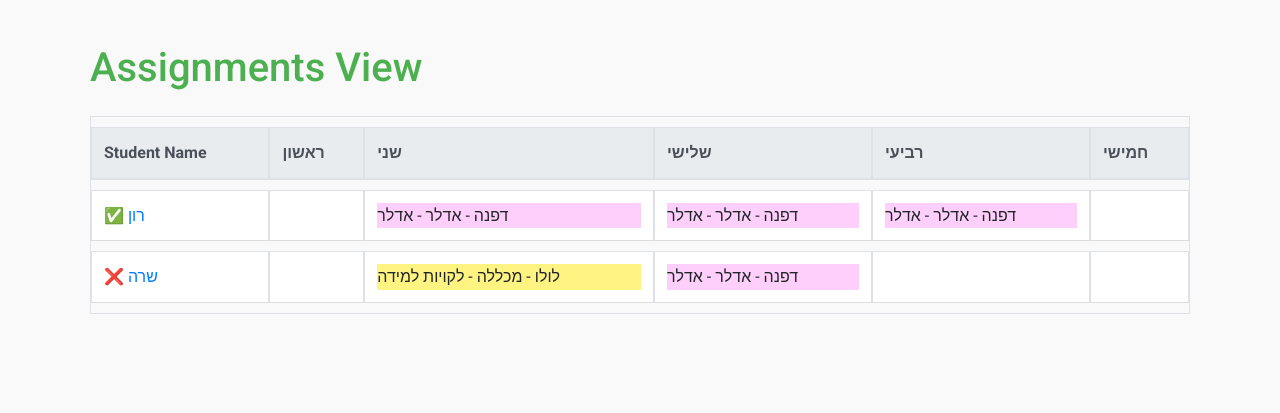
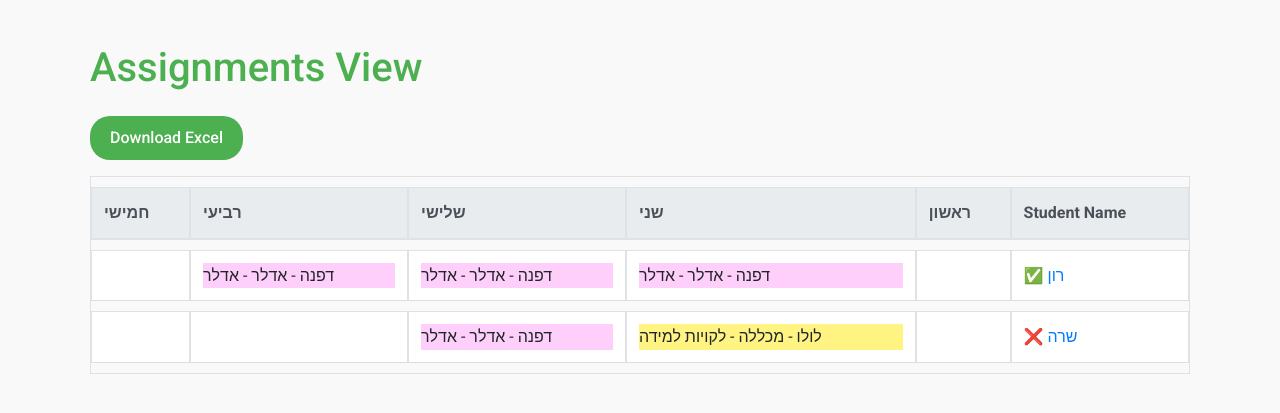
Before and after one commit to yuvsp/clinical_assignment_system, a Flask app: page /assignments_view in a window 1280 px wide. Shown: the part 58-471 px from the top of the page. Run offline with Flask 3, Linux system fonts and the light colour scheme; some libraries are stand-ins or nearby versions.

Commit message:
download excel for sum view

```diff
--- a/app/routes.py
+++ b/app/routes.py
@@ -515,9 +515,9 @@ def assignments_view():
     for student in students:
         assignments_count = student_assignments_count[student.name]
         if assignments_count >= 3:
-            student_assignments_status[student.name] = f"✅ {student.name}"
+            student_assignments_status[student.name] = f"{student.name} ✅"
         else:
-            student_assignments_status[student.name] = f"❌ {student.name}"
+            student_assignments_status[student.name] = f"{student.name} ❌"
 
     return render_template('assignments_view.html', assignments_data=assignments_data, days_of_week=days_of_week, instructor_colors=instructor_colors, student_assignments_status=student_assignments_status, students=students)
 
@@ -568,3 +568,76 @@ def process_fields_file(filepath):
         new_field = Field(name=field_name, color=field_color)
         db.session.add(new_field)
     db.session.commit()
+
+import pandas as pd
+import io
+from flask import send_file
+from datetime import datetime
+
+@bp.route('/download_assignments_view')
+def download_assignments_view():
+    students = Student.query.all()
+    days_of_week = ['ראשון', 'שני', 'שלישי', 'רביעי', 'חמישי']
+
+    assignments_data = {student.name: {day: None for day in days_of_week} for student in students}
+    instructor_colors = {instructor.name: instructor.color for instructor in ClinicalInstructor.query.all()}
+
+    assignments = Assignment.query.all()
+
+    for assignment in assignments:
+        student_name = assignment.student.name
+        day = assignment.assigned_day
+        instructor_name = assignment.instructor.name
+        practice_location = assignment.instructor.practice_location
+        area_of_expertise = assignment.instructor.area_of_expertise.name
+        color_class = f"color-{instructor_name.replace(' ', '-').replace('.', '').lower()}"
+        assignments_data[student_name][day] = {
+            'text': f"{instructor_name} - {practice_location} - {area_of_expertise}",
+            'color_class': color_class,
+            'color': instructor_colors[instructor_name]
+        }
+
+    # Create a DataFrame
+    data = []
+    for student_name, days in assignments_data.items():
+        row = [student_name]
+        for day in days_of_week:
+            if days[day]:
+                row.append({
+                    'text': days[day]['text'],
+                    'color': days[day]['color']
+                })
+            else:
+                row.append(None)
+        data.append(row)
+
+    df = pd.DataFrame(data, columns=['Student Name'] + days_of_week)
+
+    # Create an Excel file with colors
+    output = io.BytesIO()
+    writer = pd.ExcelWriter(output, engine='xlsxwriter')
+    df.to_excel(writer, index=False, sheet_name='Assignments View')
+
+    workbook = writer.book
+    worksheet = writer.sheets['Assignments View']
+
+    # Set column widths and RTL direction
+    worksheet.set_column('A:F', 22)
+    worksheet.right_to_left()
+
+    # Apply colors to cells
+    for row_num, row in enumerate(data, start=1):
+        for col_num, cell in enumerate(row[1:], start=1):
+            if cell:
+                cell_format = workbook.add_format({'bg_color': cell['color']})
+                worksheet.write(row_num, col_num, cell['text'], cell_format)
+            else:
+                worksheet.write(row_num, col_num, '')
+
+    writer.close()
+    output.seek(0)
+
+    timestamp = datetime.now().strftime("%d_%m_%y_%H_%M")
+    filename = f"assignments_view_{timestamp}.xlsx"
+
+    return send_file(output, download_name=filename, as_attachment=True)
--- a/app/templates/assignments_view.html
+++ b/app/templates/assignments_view.html
@@ -2,7 +2,8 @@
 
 {% block content %}
 <h1 class="mb-4">Assignments View</h1>
-<table class="table table-bordered">
+<a href="{{ url_for('main.download_assignments_view') }}" class="btn btn-primary mb-3">Download Excel</a>
+<table class="table table-bordered" dir="rtl">
     <thead class="thead-light">
         <tr>
             <th>Student Name</th>
```
Also changed, not shown: instance/your_database.db.
